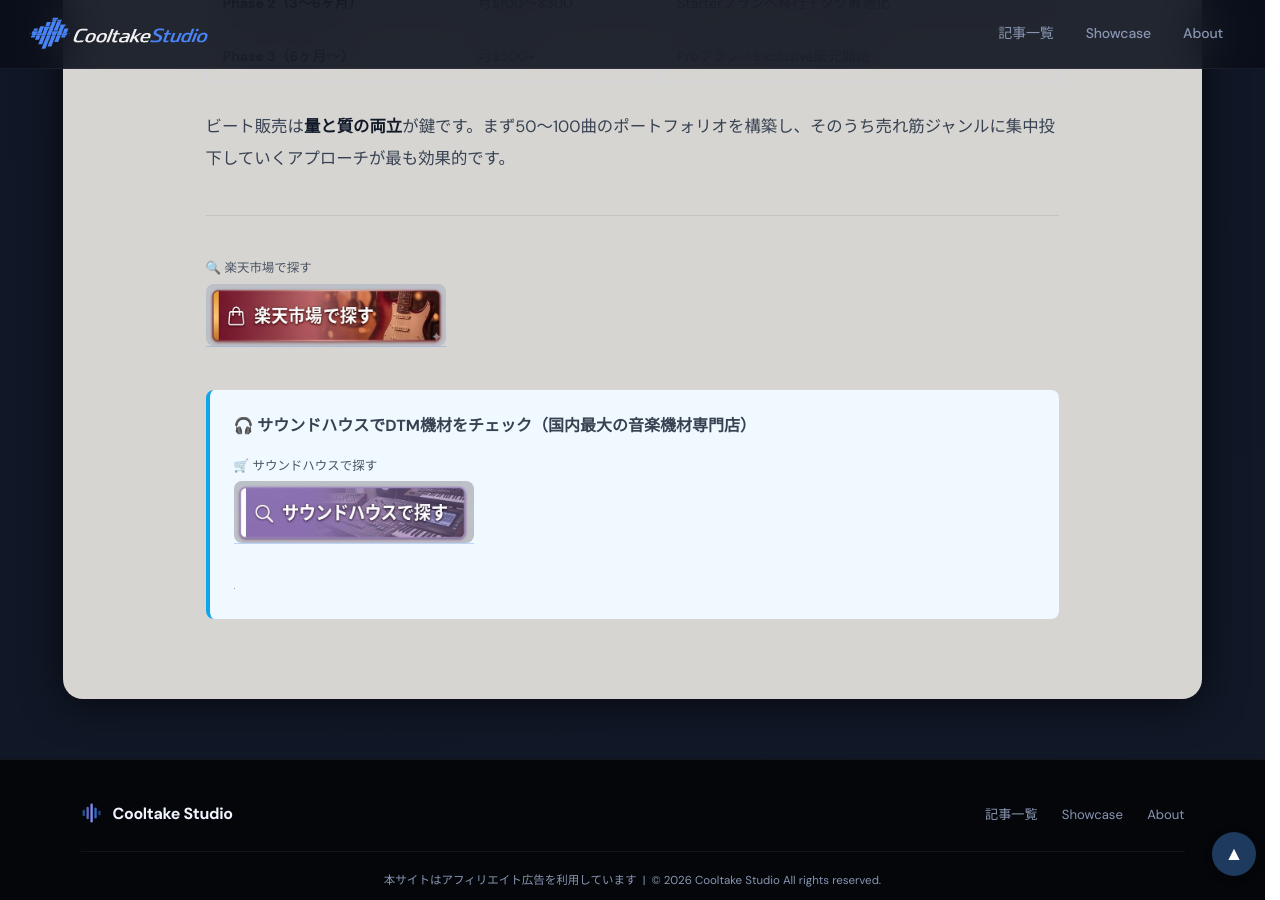
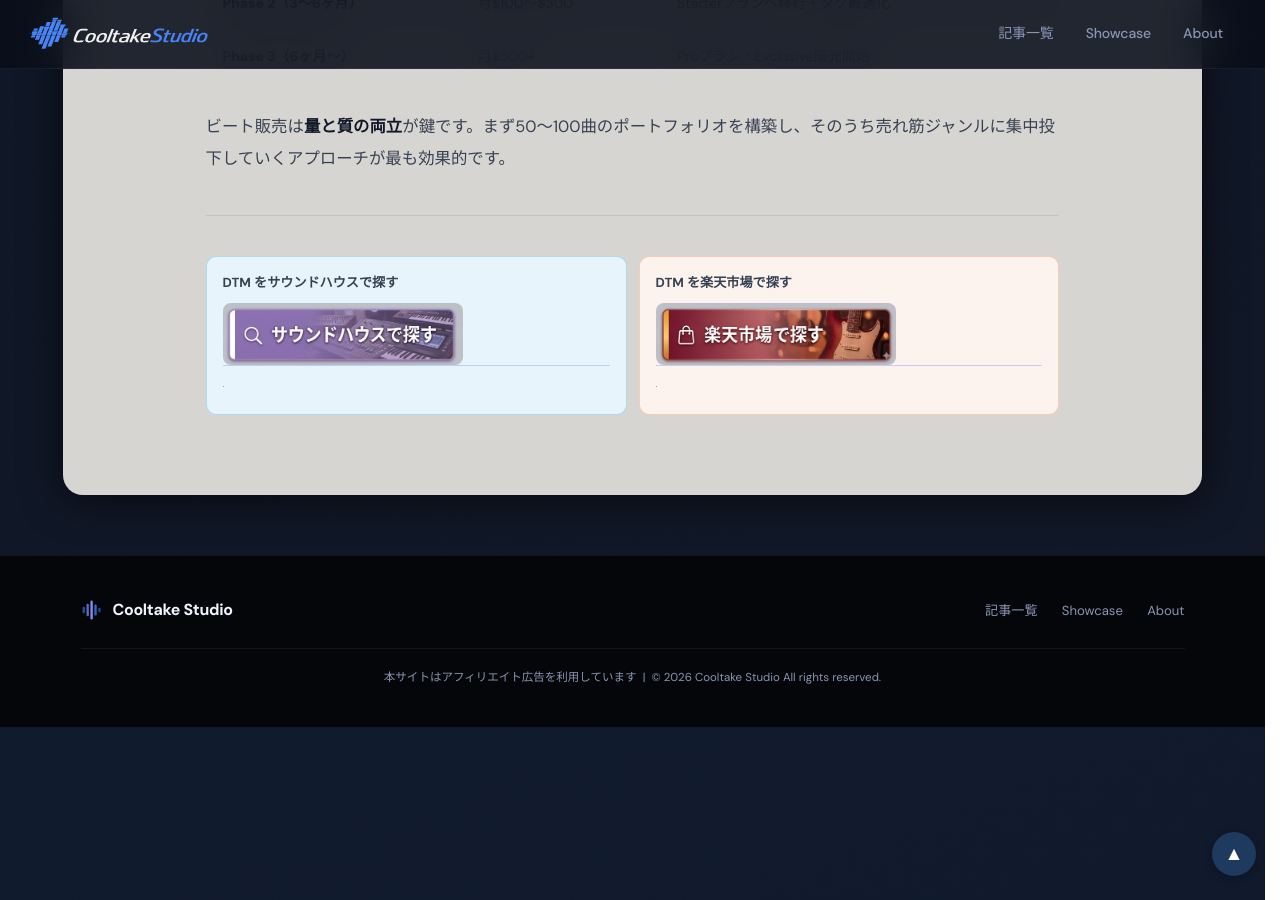
Before and after one commit to cooltake/cooltake-staging, a Jekyll site: the page built from _posts/2026-05-24-beatstars-guide.md, in a window 1280 px wide and 900 px high, scrolled down 6471 px. Built offline with Jekyll 4.4.1, drawn with Linux system fonts in a browser that asks for light colours; some web fonts are replaced; grey boxes are pictures that could not be loaded.

Commit message:
style: unify shop buttons to new design

```diff
--- a/_posts/2026-05-24-beatstars-guide.md
+++ b/_posts/2026-05-24-beatstars-guide.md
@@ -164,12 +164,15 @@
 
 ---
 
-<div style="margin:1rem 0;"><span style="display:block;font-size:.78rem;color:#4b5563;margin-bottom:4px;">🔍 楽天市場で探す</span>
-<a href="https://hb.afl.rakuten.co.jp/hgc/0b15ddc7.28c5c9ed.0b15ddc8.5d23dd4d/?pc=https%3A%2F%2Fsearch.rakuten.co.jp%2Fsearch%2Fmall%2FDTM%2B%E9%9F%B3%E6%A5%BD%E5%88%B6%E4%BD%9C%2F" rel="nofollow" referrerpolicy="no-referrer-when-downgrade" style="display:inline-block;text-decoration:none;"><img src="/assets/images/btn-rakuten.jpg" alt="楽天市場で探す" width="240" style="height:auto;border-radius:8px;display:block;"></a></div>
-
-<div style="margin:2rem 0;padding:1.2rem 1.5rem;background:#f0f9ff;border-left:4px solid #0ea5e9;border-radius:8px;">
-<p style="margin:0 0 .6rem;font-weight:bold;font-size:1rem;">&#x1F3A7; サウンドハウスでDTM機材をチェック（国内最大の音楽機材専門店）</p>
-<div style="margin:.8rem 0;"><span style="display:block;font-size:.78rem;color:#4b5563;margin-bottom:3px;margin-top:6px;">🛒 サウンドハウスで探す</span>
-<a href="https://h.accesstrade.net/sp/cc?rk=01001xqc00os63&url=https%3A%2F%2Fwww.soundhouse.co.jp%2Fsearch%2Findex%2F%3Fsearch_all%3DDTM" rel="nofollow" referrerpolicy="no-referrer-when-downgrade" style="display:inline-block;text-decoration:none;"><img src="/assets/images/btn-soundhouse.jpg" alt="サウンドハウスで探す" width="240" style="height:auto;border-radius:8px;display:block;"></a></div>
+<div style="display:flex;gap:.75rem;margin:2rem 0;">
+<div style="flex:1;padding:.8rem 1rem 1rem;background:#e8f4fb;border-radius:10px;border:1px solid rgba(8,145,178,.25);">
+<p style="margin:0 0 .5rem;color:#374151;font-size:.82rem;font-weight:bold;">DTM をサウンドハウスで探す</p>
+<a href="https://h.accesstrade.net/sp/cc?rk=01001xqc00os63&url=https%3A%2F%2Fwww.soundhouse.co.jp%2Fsearch%2Findex%2F%3Fsearch_all%3DDTM" rel="nofollow" referrerpolicy="no-referrer-when-downgrade" style="display:block;text-decoration:none;"><img src="/assets/images/btn-soundhouse.jpg" alt="サウンドハウスで探す" width="240" style="height:auto;border-radius:8px;display:block;"></a>
 <img src="https://h.accesstrade.net/sp/rr?rk=01001xqc00os63" width="1" height="1" border="0" alt="" loading="lazy">
 </div>
+<div style="flex:1;padding:.8rem 1rem 1rem;background:#fdf3ee;border-radius:10px;border:1px solid rgba(234,88,12,.25);">
+<p style="margin:0 0 .5rem;color:#374151;font-size:.82rem;font-weight:bold;">DTM を楽天市場で探す</p>
+<a href="https://hb.afl.rakuten.co.jp/hgc/0b15ddc7.28c5c9ed.0b15ddc8.5d23dd4d/?pc=https%3A%2F%2Fsearch.rakuten.co.jp%2Fsearch%2Fmall%2FDTM%2B%E9%9F%B3%E6%A5%BD%E5%88%B6%E4%BD%9C%2F" rel="nofollow" referrerpolicy="no-referrer-when-downgrade" style="display:block;text-decoration:none;"><img src="/assets/images/btn-rakuten.jpg" alt="楽天市場で探す" width="240" style="height:auto;border-radius:8px;display:block;"></a>
+<img src="//i.moshimo.com/af/i/impression?a_id=5565352&amp;p_id=54&amp;pc_id=54&amp;pl_id=616" width="1" height="1" style="border:none;" alt="" loading="lazy">
+</div>
+</div>
```
